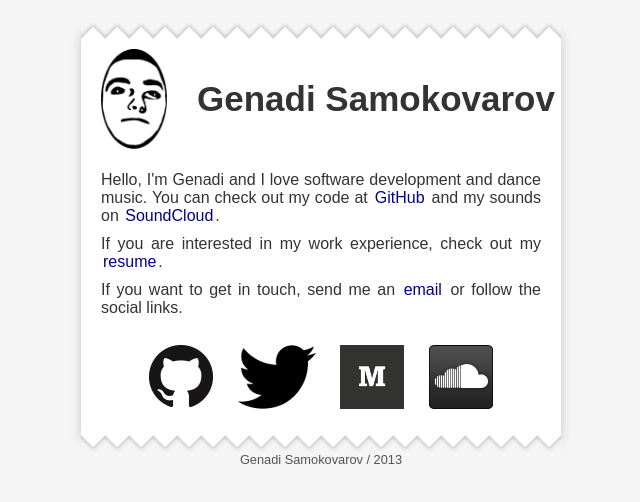
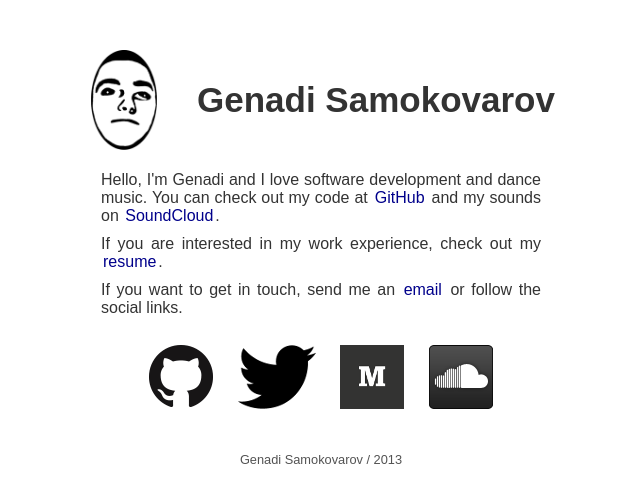
Before and after one commit to gsamokovarov/gsamokovarov.github.io, a website: page index.html in a window 1280 px wide. Shown: the whole page, without its empty margins (319-959 px from the left). Drawn offline with Linux system fonts and the light colour scheme; a web font is replaced by a local one.

Commit message:
Drop the sawtooth wave like borders

```diff
--- a/sass/main.scss
+++ b/sass/main.scss
@@ -1,9 +1,8 @@
-$outer-background-color: #f5f5f5;
+$outer-background-color: #fff;
 $outer-color: #535353;
 $inner-background-color: #fff;
 $inner-color: #333;
 $link-background-color: #00003f;
-$default-box-shadow-color: #b5b5b5;
 $mobile-constraints: "screen and (max-width: 480px)";
 $article-width: 480px;
 
@@ -13,13 +12,12 @@ $article-width: 480px;
   margin: 0px;
 
   header {
-    background: { image: url('../img/arrow-up.png'); repeat: repeat-x; color: $inner-background-color; }
-    padding: 19px 0 1px 0;
+    padding: 20px 0 0 0;
     margin: 0;
 
     img {
       float: left;
-      padding: 10px 20px 10px 20px;
+      padding: 10px;
       cursor: pointer;
       transition: all .5s ease;
 
@@ -49,7 +47,6 @@ $article-width: 480px;
 
   article {
     color: $inner-color;
-    box-shadow: 0 12px 12px -2px $default-box-shadow-color;
     max-width: $article-width;
     margin: 0 auto;
 
@@ -150,7 +147,6 @@ $article-width: 480px;
   }
 
   footer {
-    background: { image: url('../img/arrow-down.png'); repeat: repeat-x; }
     color: $outer-color;
     padding: 20px 0 20px 0;
     text-align: center;
```
Also changed, not shown: css/main.css, img/arrow-down.png (deleted), img/arrow-up.png (deleted), 2 other files.
